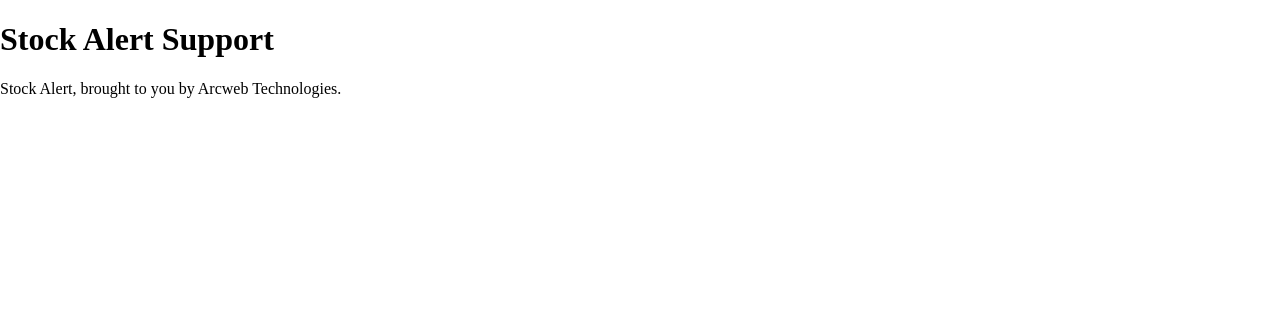
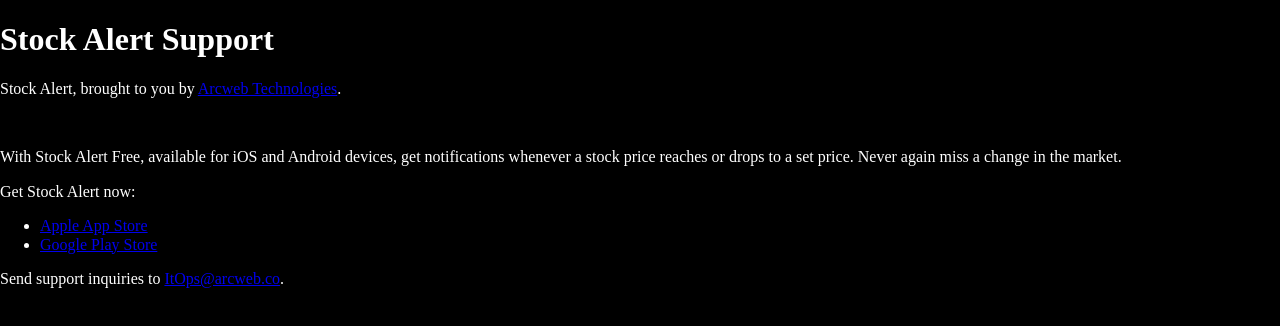
Before and after one commit to rsailor/stock-alert-support, a plain HTML site: page index.html in a window 1280 px wide. Drawn offline with nearby package versions, Linux system fonts and the light colour scheme.

Commit message:
added content

```diff
--- a/index.html
+++ b/index.html
@@ -3,10 +3,40 @@
   <head>
     <title>Stock Alert Support</title>
     <link rel="stylesheet" type="text/css" href="https://cdnjs.cloudflare.com/ajax/libs/normalize/4.2.0/normalize.min.css" />
+    <style>
+      body {
+        background-color: black;
+        color: white;
+      }
+
+      .centered-container {
+      }
+    </style>
   </head>
 
   <body>
-    <h1>Stock Alert Support</h1>
-    <p>Stock Alert, brought to you by Arcweb Technologies.</p>
+    <div class="centered-container">
+      <h1>Stock Alert Support</h1>
+      <p>Stock Alert, brought to you by <a href="http://arcweb.co">Arcweb Technologies</a>.</p>
+      <section id="images">
+        <img href="http://prntscr.com/cbt5q2" />
+        <img href="http://prntscr.com/cbt679" />
+      </section>
+      <section id="description">
+        <p>
+          With Stock Alert Free, available for iOS and Android devices, get
+          notifications whenever a stock price reaches or drops to a set price.
+          Never again miss a change in the market.
+        </p>
+
+        <p>Get Stock Alert now:</p>
+        <ul>
+          <li><a href="#">Apple App Store</a></li>
+          <li><a href="#">Google Play Store</a></li>
+        </ul>
+
+        <p>Send support inquiries to <a href="mailto:itops@arcweb.co">ItOps@arcweb.co</a>.</p>
+      </section>
+    </div>
   </body>
 </html>
```
